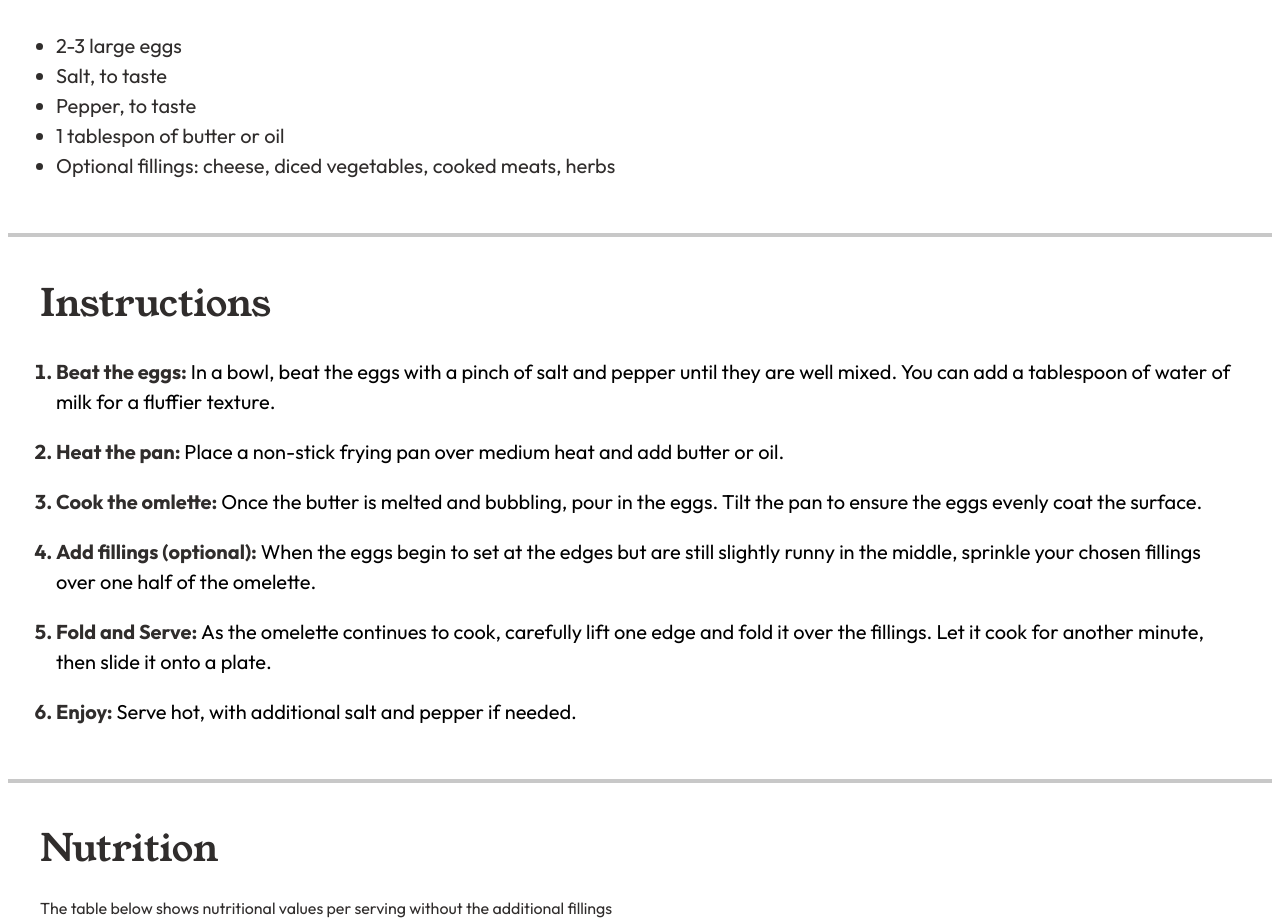
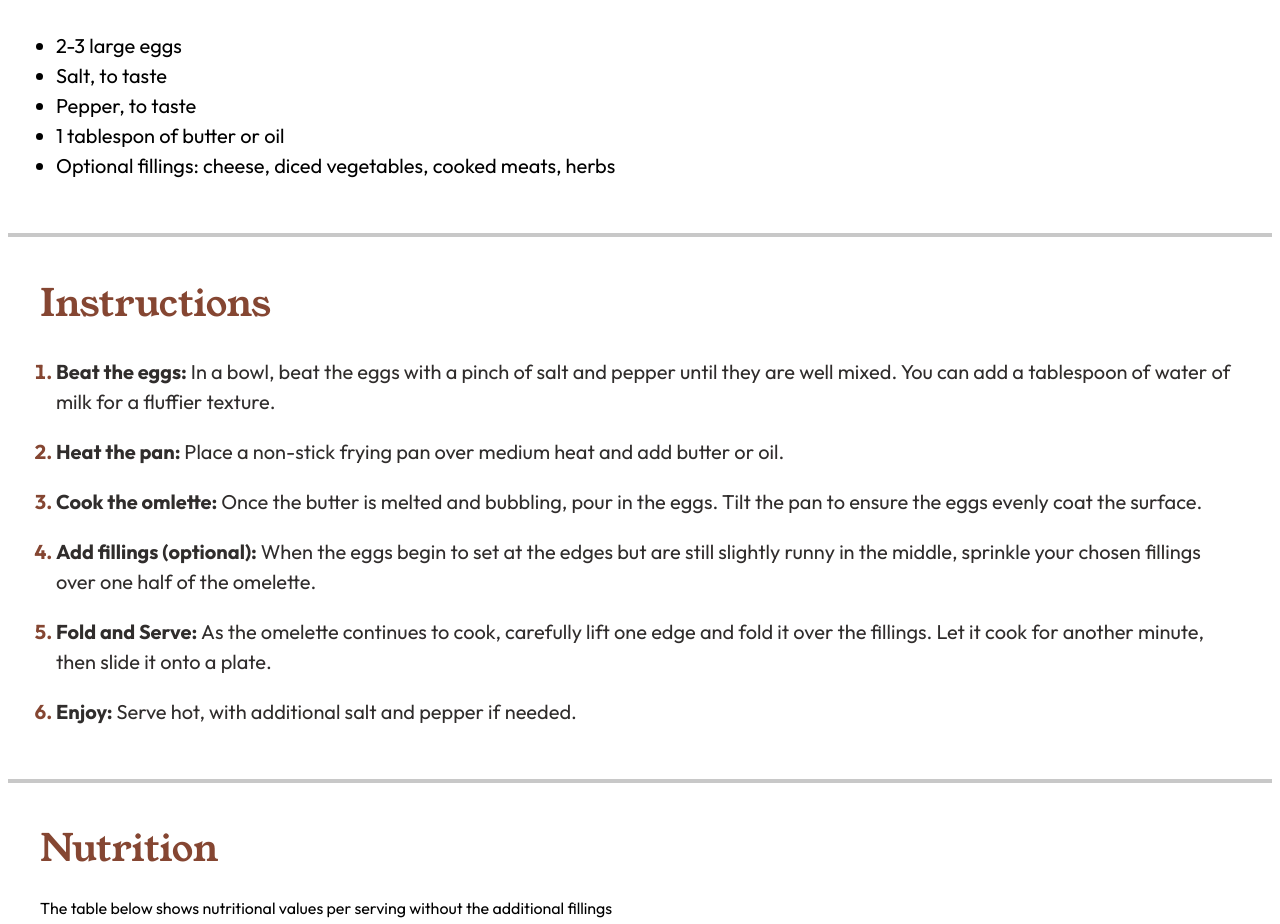
Before and after one commit to ryanfidock721/Recipe-Page, a plain HTML site: page index.html in a window 1280 px wide. Shown: the part 637-1561 px from the top of the page. Drawn offline with Linux system fonts and the light colour scheme.

Commit message:
Update styles.css

```diff
--- a/styles.css
+++ b/styles.css
@@ -1,7 +1,8 @@
 * {
     font-family: "Outfit" ,sans-serif;
-    color: hsl(24, 5%, 18%)
 }
+
+/*color: hsl(24, 5%, 18%);*/
 
 header {
     display: flex;
@@ -116,7 +117,6 @@ header {
 }
 
 .methodtitle {
-    color: hsl(14, 45%, 36%);
     font-family: "Young Serif", serif;
     font-size: 25px;
     line-height: 20%;
@@ -125,6 +125,7 @@ header {
 .methodtitle h2 {
     font-family: "Young Serif", serif;
     font-weight: normal;
+    color: hsl(14, 45%, 36%);
 }
 
 .methodlist {
@@ -140,7 +141,7 @@ header {
 }
 
 .methodlist ol p {
-    color: black;
+    color: hsl(24, 5%, 18%);
     font-weight: normal;
 }
 
@@ -158,6 +159,7 @@ header {
 }
 
 .nutritiontitle h2 {
+    color: hsl(14, 45%, 36%);
     font-family: "Young Serif", serif;
     font-weight: normal;
 }
```
